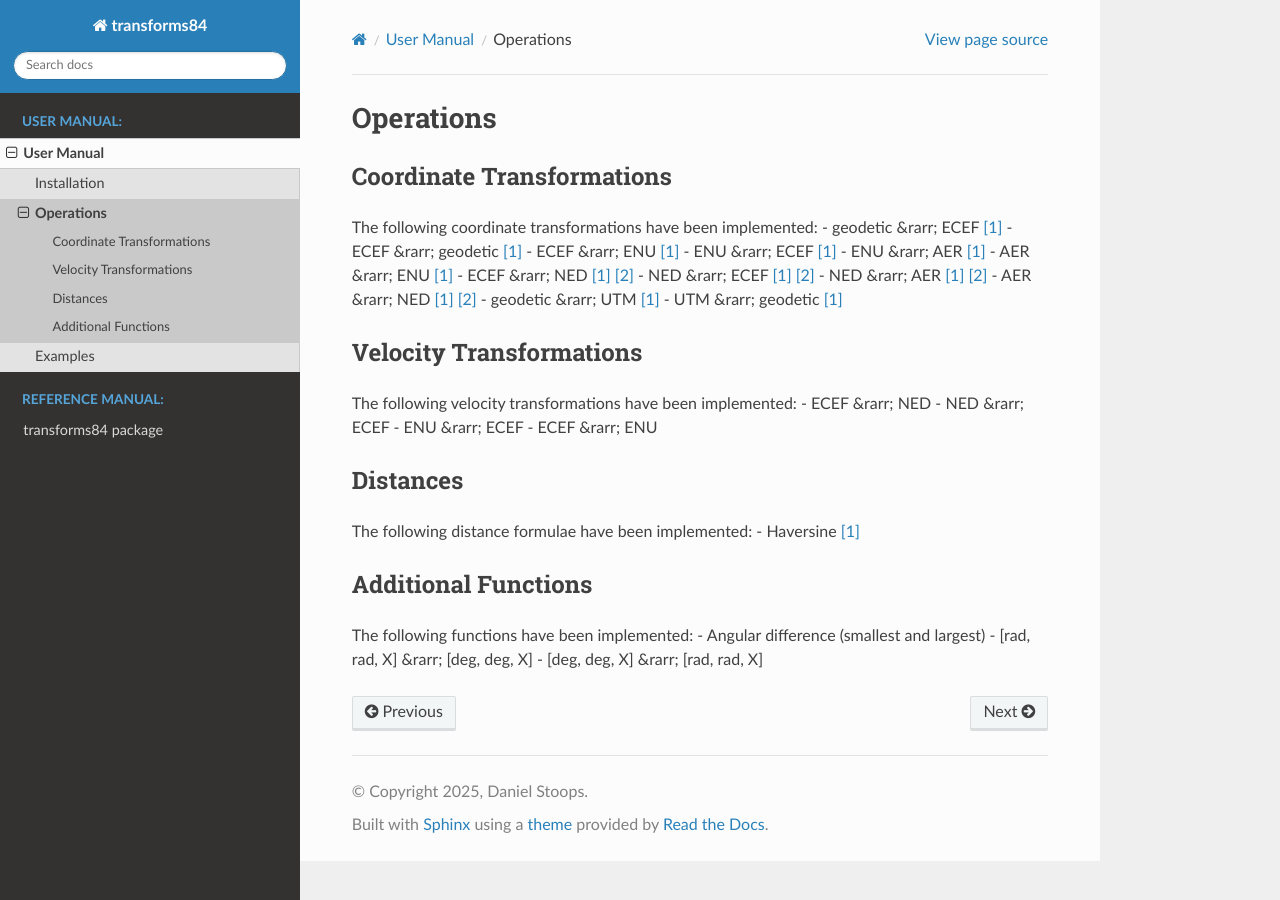
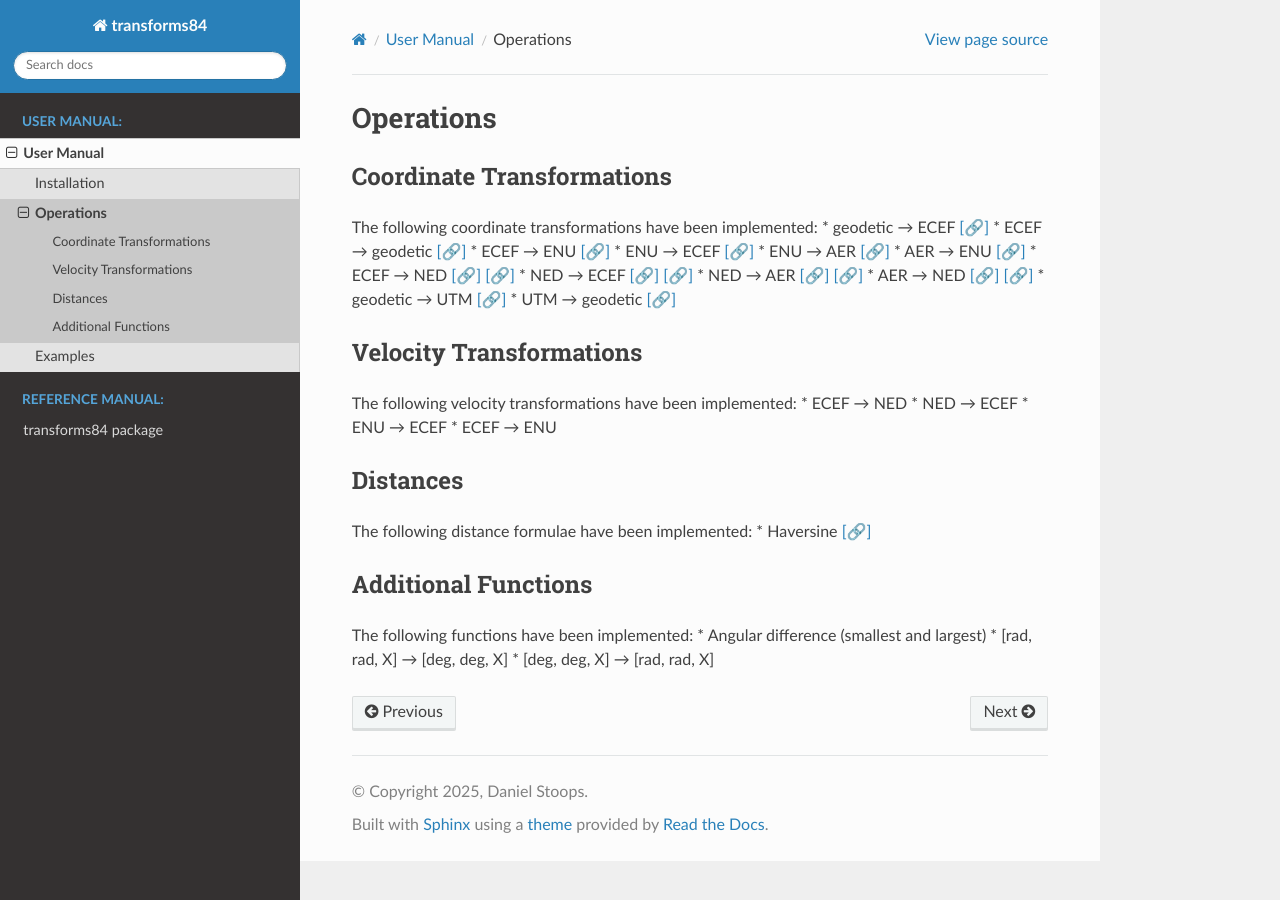
Before and after one commit to Stoops-ML/transforms84, a Sphinx documentation site: the page built from docs/source/user/operations.rst, in a window 1280 px wide. Built offline with Sphinx 7.4.7 and the Read the Docs theme 3.1.0, drawn with Linux system fonts in a browser that asks for light colours.

Commit message:
Fix restructuredtext in readthedocs

```diff
--- a/docs/source/user/examples.rst
+++ b/docs/source/user/examples.rst
@@ -72,7 +72,7 @@
         ]
     )
 
-or using czml3::
+or using ``czml3``::
 
     rrm_points = (
         np.hstack([rrm_top_left, rrm_top_right, rrm_bottom_right, rrm_bottom_left])
@@ -179,7 +179,7 @@
 World geodetic systems standards
 --------------------------------
 
-transforms84.systems includes the WGS84 class, which is the `[WGS 84] <https://en.wikipedia.org/wiki/World_Geodetic_System#WGS_84>`_ version of the standard. Other standards can be created::
+``transforms84.systems`` includes the ``WGS84`` class, which is the `WGS 84 <https://en.wikipedia.org/wiki/World_Geodetic_System#WGS_84>`_ version of the standard. Other standards can be created::
 
     from transforms84.systems import WGS, WGS72
     WGS72 == WGS(6378135.0, 6356750.520016094)
--- a/docs/source/user/installation.rst
+++ b/docs/source/user/installation.rst
@@ -1,6 +1,6 @@
 Installation
 ============
 
-You can install transforms84 on Windows, Linux or MacOS using pip::
+You can install ``transforms84`` on Windows, Linux or MacOS using ``pip``::
 
    pip install transforms84
--- a/docs/source/user/operations.rst
+++ b/docs/source/user/operations.rst
@@ -5,38 +5,38 @@
 --------------------------
 
 The following coordinate transformations have been implemented:
-- geodetic &rarr; ECEF `[1] <https://en.wikipedia.org/wiki/Geographic_coordinate_conversion#From_geodetic_to_ECEF_coordinates>`_
-- ECEF &rarr; geodetic `[1] <https://en.wikipedia.org/wiki/Geographic_coordinate_conversion#From_ECEF_to_geodetic_coordinates>`_
-- ECEF &rarr; ENU `[1] <https://en.wikipedia.org/wiki/Geographic_coordinate_conversion#From_ECEF_to_ENU>`_
-- ENU &rarr; ECEF `[1] <https://en.wikipedia.org/wiki/Geographic_coordinate_conversion#From_ENU_to_ECEF>`_
-- ENU &rarr; AER `[1] <https://x-lumin.com/wp-content/uploads/2020/09/Coordinate_Transforms.pdf>`_
-- AER &rarr; ENU `[1] <https://x-lumin.com/wp-content/uploads/2020/09/Coordinate_Transforms.pdf>`_
-- ECEF &rarr; NED `[1] <https://en.wikipedia.org/wiki/Geographic_coordinate_conversion#From_ECEF_to_ENU>`_ `[2] <https://en.wikipedia.org/wiki/Local_tangent_plane_coordinates>`_
-- NED &rarr; ECEF `[1] <https://en.wikipedia.org/wiki/Geographic_coordinate_conversion#From_ENU_to_ECEF>`_ `[2] <https://en.wikipedia.org/wiki/Local_tangent_plane_coordinates>`_
-- NED &rarr; AER `[1] <https://x-lumin.com/wp-content/uploads/2020/09/Coordinate_Transforms.pdf>`_ `[2] <https://en.wikipedia.org/wiki/Local_tangent_plane_coordinates>`_
-- AER &rarr; NED `[1] <https://x-lumin.com/wp-content/uploads/2020/09/Coordinate_Transforms.pdf>`_ `[2] <https://en.wikipedia.org/wiki/Local_tangent_plane_coordinates>`_
-- geodetic &rarr; UTM `[1] <https://fypandroid.wordpress.com/2011/09/03/converting-utm-to-latitude-and-longitude-or-vice-versa/>`_
-- UTM &rarr; geodetic `[1] <https://fypandroid.wordpress.com/2011/09/03/converting-utm-to-latitude-and-longitude-or-vice-versa/>`_
+* geodetic → ECEF `[🔗] <https://en.wikipedia.org/wiki/Geographic_coordinate_conversion#From_geodetic_to_ECEF_coordinates>`_
+* ECEF → geodetic `[🔗] <https://en.wikipedia.org/wiki/Geographic_coordinate_conversion#From_ECEF_to_geodetic_coordinates>`_
+* ECEF → ENU `[🔗] <https://en.wikipedia.org/wiki/Geographic_coordinate_conversion#From_ECEF_to_ENU>`_
+* ENU → ECEF `[🔗] <https://en.wikipedia.org/wiki/Geographic_coordinate_conversion#From_ENU_to_ECEF>`_
+* ENU → AER `[🔗] <https://x-lumin.com/wp-content/uploads/2020/09/Coordinate_Transforms.pdf>`_
+* AER → ENU `[🔗] <https://x-lumin.com/wp-content/uploads/2020/09/Coordinate_Transforms.pdf>`_
+* ECEF → NED `[🔗] <https://en.wikipedia.org/wiki/Geographic_coordinate_conversion#From_ECEF_to_ENU>`_ `[🔗] <https://en.wikipedia.org/wiki/Local_tangent_plane_coordinates>`_
+* NED → ECEF `[🔗] <https://en.wikipedia.org/wiki/Geographic_coordinate_conversion#From_ENU_to_ECEF>`_ `[🔗] <https://en.wikipedia.org/wiki/Local_tangent_plane_coordinates>`_
+* NED → AER `[🔗] <https://x-lumin.com/wp-content/uploads/2020/09/Coordinate_Transforms.pdf>`_ `[🔗] <https://en.wikipedia.org/wiki/Local_tangent_plane_coordinates>`_
+* AER → NED `[🔗] <https://x-lumin.com/wp-content/uploads/2020/09/Coordinate_Transforms.pdf>`_ `[🔗] <https://en.wikipedia.org/wiki/Local_tangent_plane_coordinates>`_
+* geodetic → UTM `[🔗] <https://fypandroid.wordpress.com/2011/09/03/converting-utm-to-latitude-and-longitude-or-vice-versa/>`_
+* UTM → geodetic `[🔗] <https://fypandroid.wordpress.com/2011/09/03/converting-utm-to-latitude-and-longitude-or-vice-versa/>`_
 
 Velocity Transformations
 ------------------------
 
 The following velocity transformations have been implemented:
-- ECEF &rarr; NED
-- NED &rarr; ECEF
-- ENU &rarr; ECEF
-- ECEF &rarr; ENU
+* ECEF → NED
+* NED → ECEF
+* ENU → ECEF
+* ECEF → ENU
 
 Distances
 ---------
 
 The following distance formulae have been implemented:
-- Haversine `[1] <https://en.wikipedia.org/wiki/Haversine_formula#Formulation>`_
+* Haversine `[🔗] <https://en.wikipedia.org/wiki/Haversine_formula#Formulation>`_
 
 Additional Functions
 --------------------
 
 The following functions have been implemented:
-- Angular difference (smallest and largest)
-- [rad, rad, X] &rarr; [deg, deg, X]
-- [deg, deg, X] &rarr; [rad, rad, X]
+* Angular difference (smallest and largest)
+* [rad, rad, X] → [deg, deg, X]
+* [deg, deg, X] → [rad, rad, X]
```
Also changed, not shown: docs/source/index.rst (+8 -8 lines).
